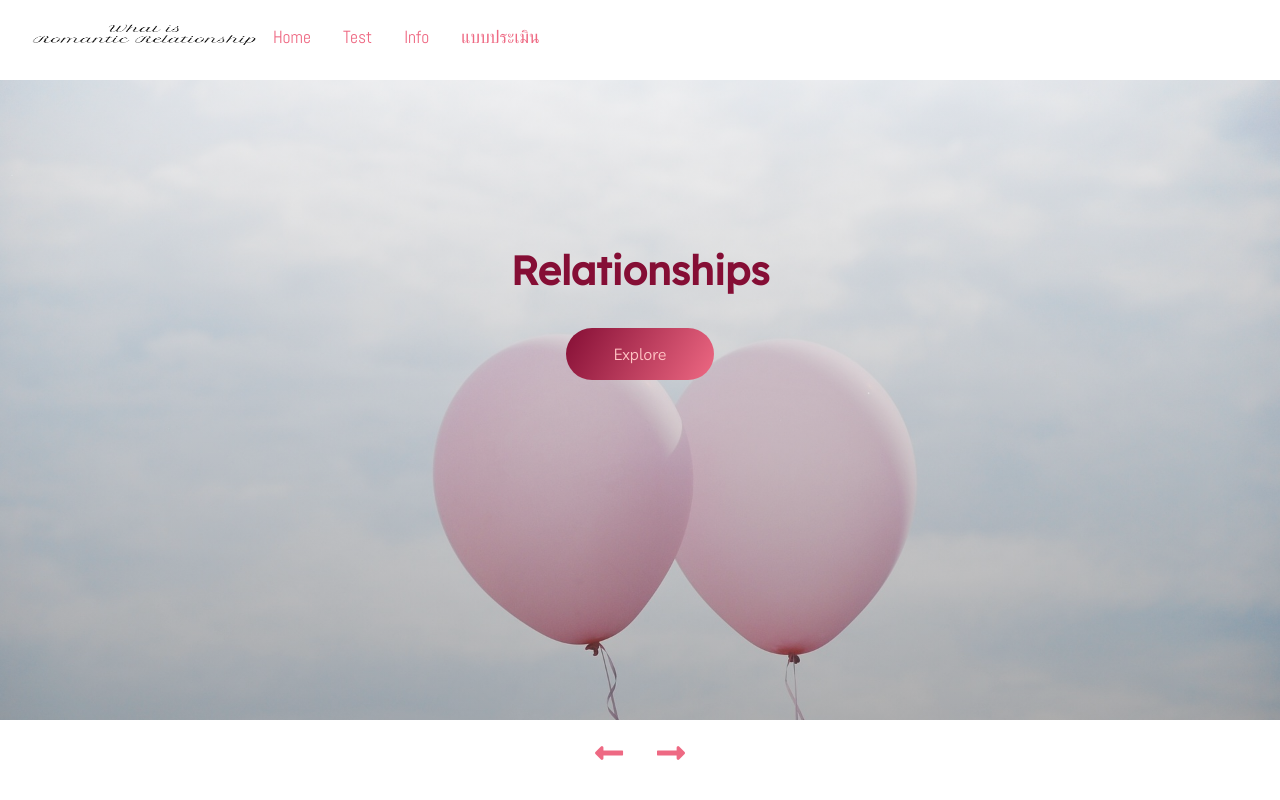
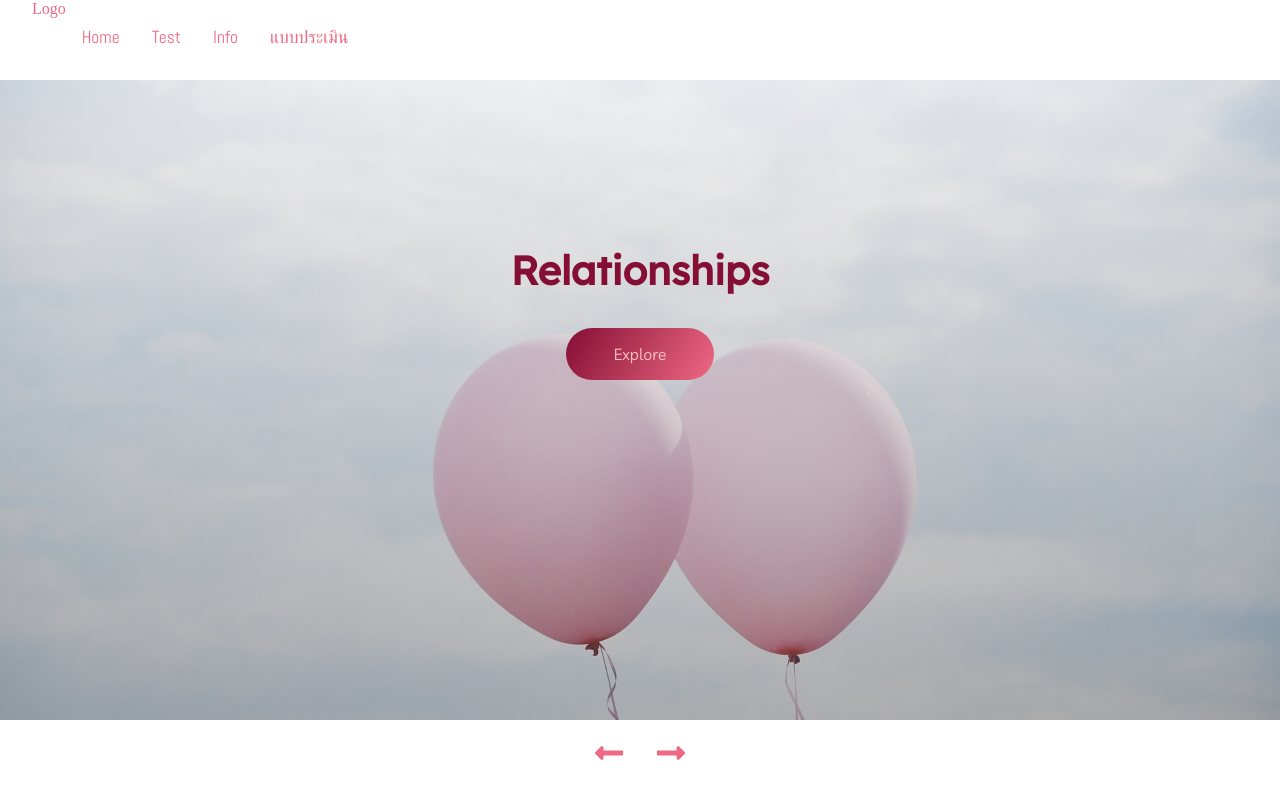
Before and after one commit to Yunoya18/Relationship, a plain HTML site: page index.html in a window 1280 px wide. Shown: the top 800 px of the page. Drawn offline with Linux system fonts and the light colour scheme; a web font is replaced by a local one.

Commit message:
Update index.html

```diff
--- a/index.html
+++ b/index.html
@@ -22,9 +22,7 @@
         <div class="nav-menu flex-row">
             <div>
                 <ul class="nav-items">
-                    <a href="index.html">
-                        <img src="components/Logo.png" style="width:225px;height:75px;">
-                    </a>
+                    <a href="index.html">Logo</a>
                     <li class="nav-link">
                         <a href="index.html">Home</a>
                     </li>
```
